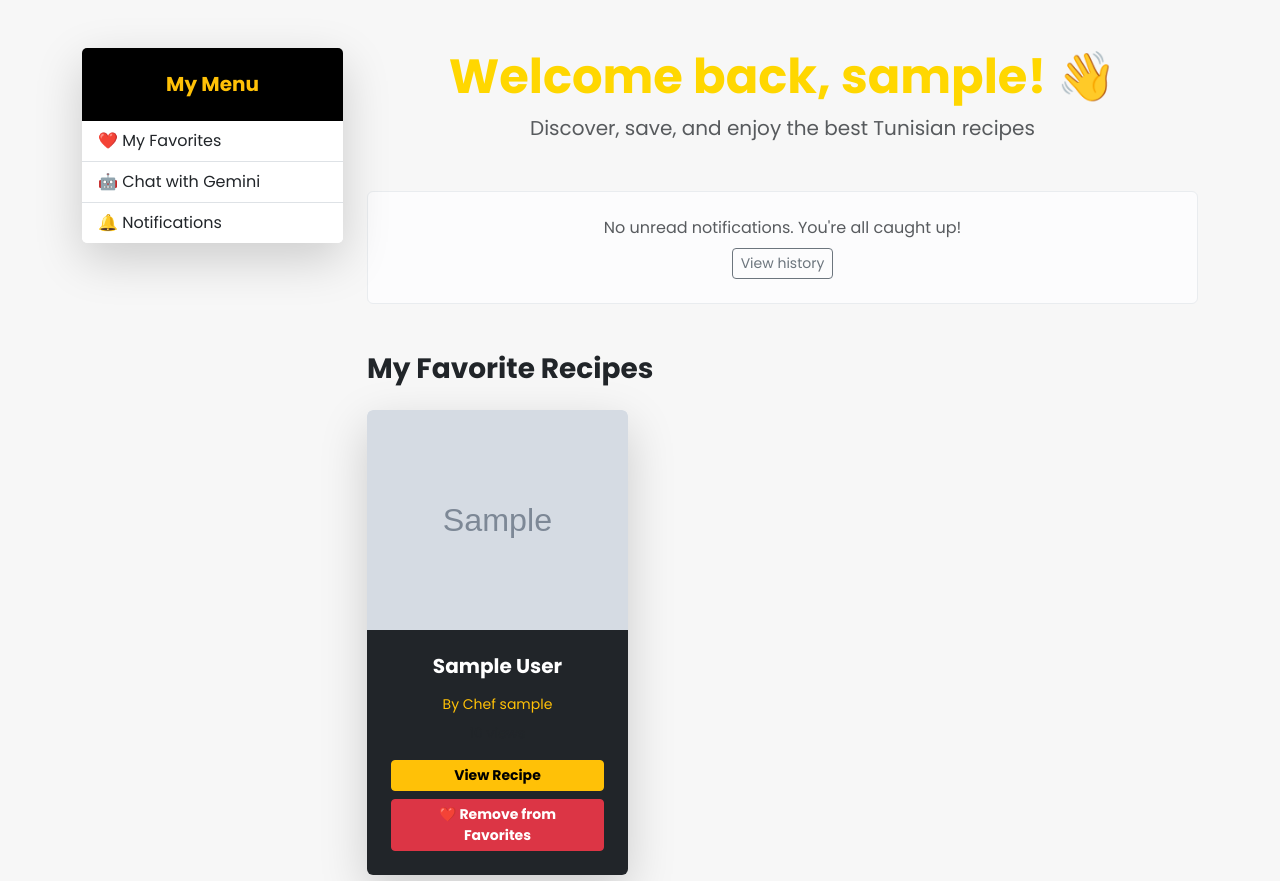
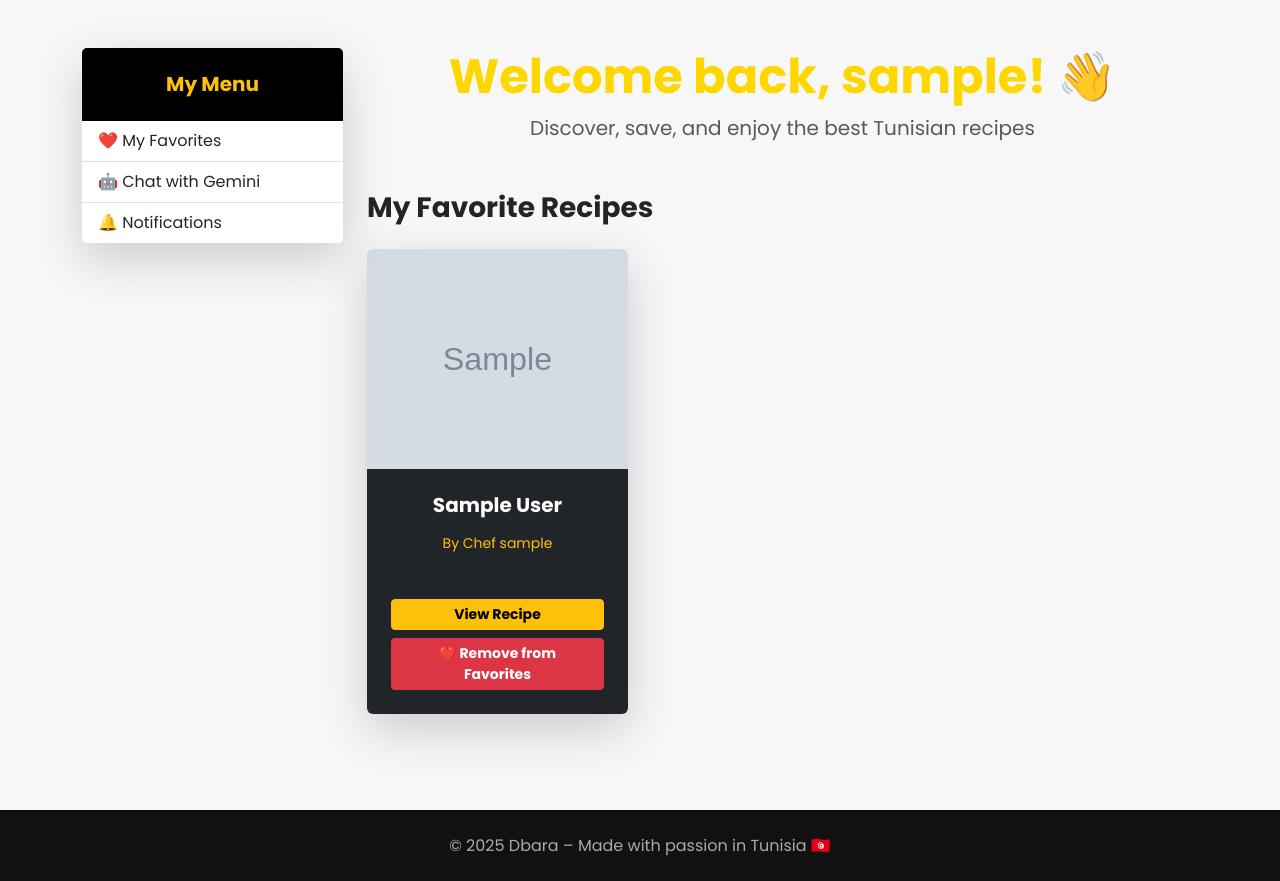
Before and after one commit to AhmedSalah-20/Dbara, a Django app: page /visitor/dashboard/ in a window 1280 px wide. Shown: the part 72-953 px from the top of the page. Run offline with Django 5.2, Linux system fonts and the light colour scheme; a user stored in the database is signed in; tables that the repository leaves empty hold one stand-in row (values such as "Sample post"); grey boxes marked "Sample" are stand-in pictures.

Commit message:
upgrading notification system

```diff
--- a/accounts/models.py
+++ b/accounts/models.py
@@ -127,7 +127,7 @@ class Favorite(models.Model):
 class Notification(models.Model):
     user = models.ForeignKey(User, on_delete=models.CASCADE, related_name='notifications')
     message = models.CharField(max_length=255)
-    link = models.URLField(blank=True, null=True)  # lien vers la recette
+    link = models.URLField(blank=True, null=True)
     is_read = models.BooleanField(default=False)
     created_at = models.DateTimeField(auto_now_add=True)
 
--- a/accounts/views.py
+++ b/accounts/views.py
@@ -173,7 +173,13 @@ def visitor_dashboard(request):
         return redirect('accounts:home')
 
     favorites = Favorite.objects.filter(user=request.user).select_related('recipe', 'recipe__author')
-    context = {'favorites': favorites}
+
+    unread_notifications_count = request.user.notifications.filter(is_read=False).count()
+
+    context = {
+        'favorites': favorites,
+        'unread_notifications_count': unread_notifications_count,
+    }
     return render(request, 'visitor/dashboard.html', context)
 
 
@@ -187,10 +193,13 @@ def chef_dashboard(request):
     recipes = Recipe.objects.filter(author=request.user).order_by('-created_at')
     total_views = recipes.aggregate(total=Sum('views'))['total'] or 0
 
+    unread_notifications_count = request.user.notifications.filter(is_read=False).count()
+
     context = {
         'recipes': recipes,
         'total_recipes': recipes.count(),
         'total_views': total_views,
+        'unread_notifications_count': unread_notifications_count,
     }
     return render(request, 'chef/dashboard.html', context)
 
--- a/templates/visitor/dashboard.html
+++ b/templates/visitor/dashboard.html
@@ -20,12 +20,12 @@
                     <a href="{% url 'accounts:chatbot' %}" class="list-group-item list-group-item-action">
                         🤖 Chat with Gemini
                     </a>
-                    <a href="{% url 'accounts:notifications' %}" class="list-group-item list-group-item-action d-flex justify-content-between align-items-center">
-                        🔔 Notifications
-                        {% if request.user.notifications.unread.count > 0 %}
-                            <span class="badge bg-danger rounded-pill">{{ request.user.notifications.unread.count }}</span>
-                        {% endif %}
-                    </a>
+    <a href="{% url 'accounts:notifications' %}" class="list-group-item list-group-item-action d-flex justify-content-between align-items-center">
+    🔔 Notifications
+    {% if unread_notifications_count > 0 %}
+        <span class="badge bg-danger rounded-pill">{{ unread_notifications_count }}</span>
+    {% endif %}
+</a>
                 </div>
             </div>
         </div>
@@ -35,41 +35,6 @@
             <div class="text-center mb-5">
                 <h2 class="display-5 fw-bold" style="color:#ffd700;">Welcome back, {{ user.username }}! 👋</h2>
                 <p class="lead text-muted">Discover, save, and enjoy the best Tunisian recipes</p>
-            </div>
-
-            <!-- Unread Notifications in Dashboard -->
-            <div class="mb-5">
-                {% if request.user.notifications.unread.exists %}
-                    <div class="card shadow-lg border-0">
-                        <div class="card-header bg-dark text-warning d-flex justify-content-between align-items-center">
-                            <h5 class="mb-0">Unread Notifications ({{ request.user.notifications.unread.count }})</h5>
-                        </div>
-                        <div class="card-body">
-                            <ul class="list-group list-group-flush">
-                                {% for notif in request.user.notifications.unread %}
-                                <li class="list-group-item bg-light fw-bold">
-                                    <a href="{% url 'accounts:read_notification' notif.id %}" class="text-decoration-none text-dark">
-                                        {{ notif.message }}
-                                        <small class="d-block text-muted">{{ notif.created_at|timesince }} ago</small>
-                                    </a>
-                                </li>
-                                {% endfor %}
-                            </ul>
-                            <div class="text-center mt-3">
-                                <a href="{% url 'accounts:notifications' %}" class="btn btn-sm btn-outline-warning">
-                                    View all notifications
-                                </a>
-                            </div>
-                        </div>
-                    </div>
-                {% else %}
-                    <div class="alert alert-light text-center py-4">
-                        <p class="mb-0 text-muted">No unread notifications. You're all caught up!</p>
-                        <a href="{% url 'accounts:notifications' %}" class="btn btn-sm btn-outline-secondary mt-2">
-                            View history
-                        </a>
-                    </div>
-                {% endif %}
             </div>
 
             <h3 class="fw-bold mb-4 text-dark">My Favorite Recipes</h3>
```
Also changed, not shown: templates/chef/dashboard.html (+6 -41 lines).
